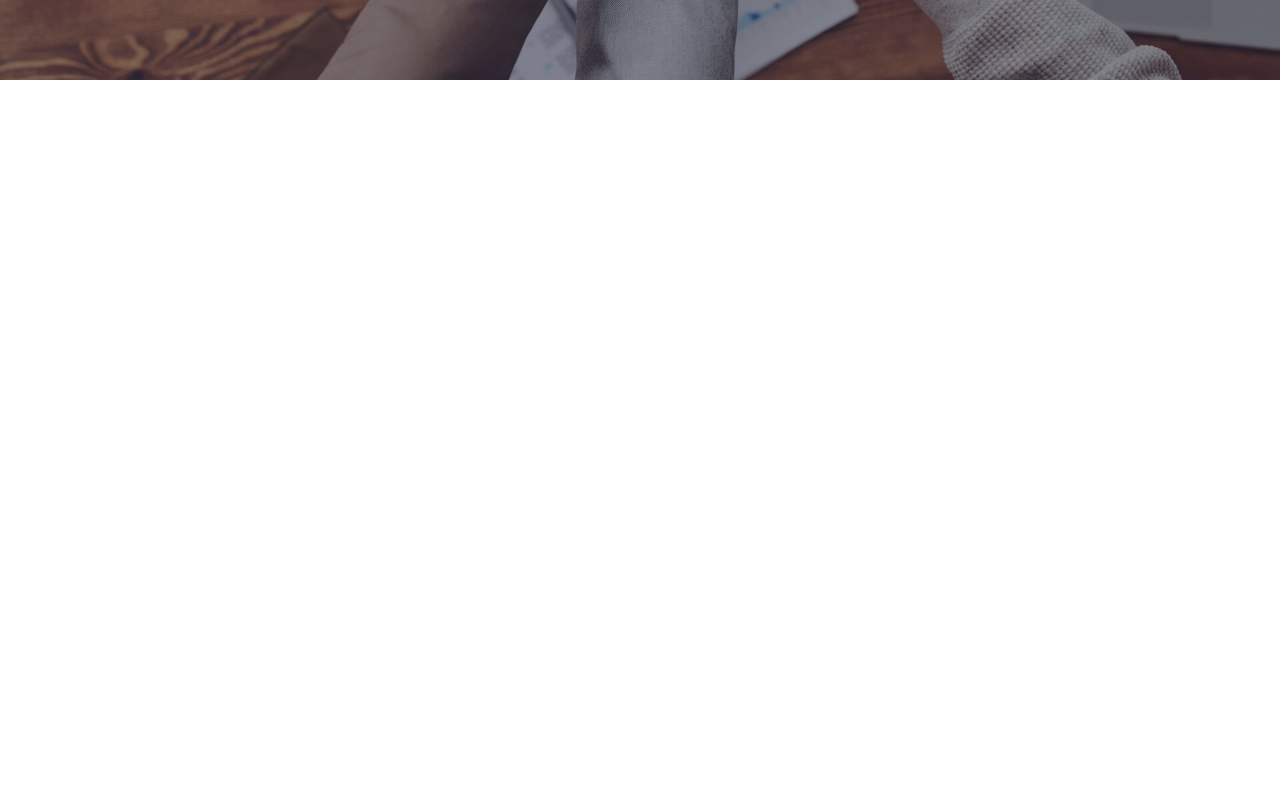
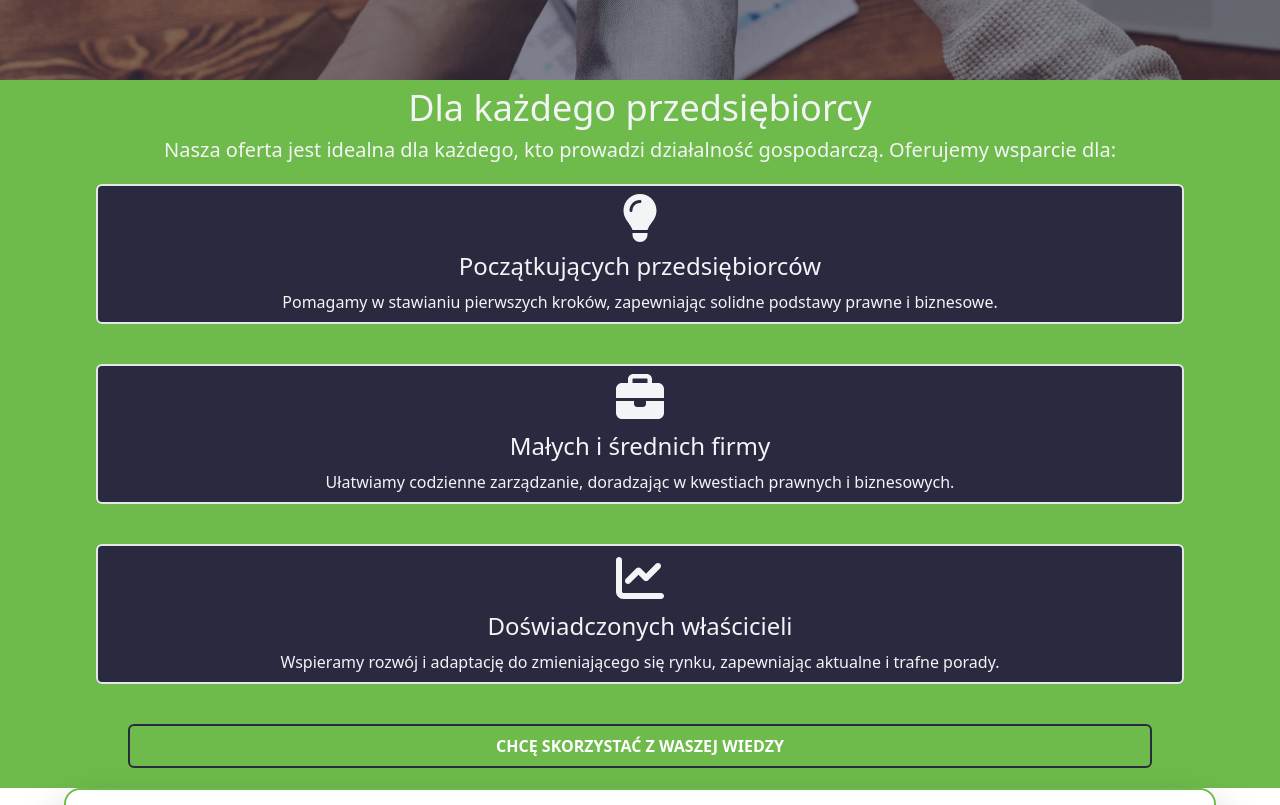
Before and after one commit to Solutionsby/e-counting, a React (Vite) app: page / in a window 1280 px wide. Shown: the part 680-1485 px from the top of the page. Built offline with nearby package versions, Linux system fonts and the light colour scheme.

Commit message:
Services Section

```diff
--- a/package.json
+++ b/package.json
@@ -10,6 +10,11 @@
     "preview": "vite preview"
   },
   "dependencies": {
+    "@fortawesome/fontawesome-svg-core": "^6.6.0",
+    "@fortawesome/free-brands-svg-icons": "^6.6.0",
+    "@fortawesome/free-regular-svg-icons": "^6.6.0",
+    "@fortawesome/free-solid-svg-icons": "^6.6.0",
+    "@fortawesome/react-fontawesome": "^0.2.2",
     "react": "^18.3.1",
     "react-dom": "^18.3.1",
     "react-transition-group": "^4.4.5"
--- a/src/App.tsx
+++ b/src/App.tsx
@@ -1,9 +1,11 @@
 import { useRef } from "react";
+import "./utils/fontAwsomeImport";
 import "./App.css";
 import { Header } from "./components/header/Header";
 import { ScrollPrvider } from "./ScrollProvider";
 import { Form } from "./components/form/Form";
 import { HeroSection } from "./components/hero/HeroSection";
+import { Services } from "./components/services/Services";
 
 function App() {
 	const formReference = useRef<HTMLDivElement>(null);
@@ -11,6 +13,7 @@ function App() {
 		<ScrollPrvider>
 			<Header formReference={formReference} />
 			<HeroSection />
+			<Services formReference={formReference} />
 			<Form formReference={formReference} />
 		</ScrollPrvider>
 	);
--- /dev/null
+++ b/src/components/button/Button.tsx
@@ -0,0 +1,26 @@
+import React from "react";
+import { useScrollToSection } from "../../utils/ScrollToSection";
+
+interface ButtonProps {
+	reference: React.RefObject<HTMLDivElement>;
+	className: string;
+	children: React.ReactNode;
+}
+
+export const Button: React.FC<ButtonProps> = ({
+	reference,
+	children,
+	className,
+}) => {
+	const scrollToSection = useScrollToSection();
+
+	const handleScrollToSection = () => {
+		scrollToSection(reference);
+	};
+
+	return (
+		<button className={className} onClick={handleScrollToSection}>
+			{children}
+		</button>
+	);
+};
--- a/src/components/form/form.tsx
+++ b/src/components/form/form.tsx
@@ -113,7 +113,7 @@ export const Form: React.FC<FormProps> = ({ formReference }) => {
 
 	return (
 		<div
-			className={`flex flex-col w-[90vw] border-primary border-2 mx-auto rounded-2xl justify-center items-center  shadow-secendary mt-[400vh] ${
+			className={`flex flex-col w-[90vw] border-primary border-2 mx-auto rounded-2xl justify-center items-center  shadow-secendary  ${
 				sended ? "shadow-none" : "shadow-2xl"
 			}`}
 			ref={formReference}>
--- a/src/components/header/Header.tsx
+++ b/src/components/header/Header.tsx
@@ -1,29 +1,23 @@
 import React from "react";
-import { useScrollToSection } from "../../utils/ScrollToSection";
 import { ScrollToTop } from "../../utils/scrollToTop";
+import { Button } from "../button/Button";
 
 interface HeaderProps {
 	formReference: React.RefObject<HTMLDivElement>;
 }
 
 export const Header: React.FC<HeaderProps> = ({ formReference }) => {
-	const scrollToSection = useScrollToSection();
-
-	const handleScrollToSection = () => {
-		scrollToSection(formReference);
-	};
-
 	return (
-		<div className="w-full fixed top-0 h-[10vh] shadow-md shadow-secendary flex items-center justify-around ">
+		<div className="w-full fixed top-0 h-[10vh] shadow-md shadow-secendary flex items-center justify-around bg-white">
 			<div
 				onClick={ScrollToTop}
 				style={{ backgroundImage: "url(./logo/logo-color.svg)" }}
 				className="h-1/2 w-[40%] bg-contain bg-no-repeat bg-center"></div>
-			<button
-				className="flex items-center justify-center w-auto h-auto p-2 bg-primary border-secendary border-2 rounded-md text-white font-bold hover:bg-white hover:text-primary transition duration-500"
-				onClick={handleScrollToSection}>
+			<Button
+				reference={formReference}
+				className="flex items-center justify-center w-auto h-auto p-2 bg-primary border-secendary border-2 rounded-md text-white font-bold hover:bg-white hover:text-primary transition duration-500">
 				Skontaktuj się
-			</button>
+			</Button>
 		</div>
 	);
 };
--- /dev/null
+++ b/src/components/services/Services.tsx
@@ -0,0 +1,43 @@
+import { FontAwesomeIcon } from "@fortawesome/react-fontawesome";
+import { IconProp } from "@fortawesome/fontawesome-svg-core";
+import { services } from "../../db/services.json";
+import { Button } from "../button/Button";
+
+interface ServProps {
+	icon: string;
+	title: string;
+	description: string;
+}
+interface ServicesProps {
+	formReference: React.RefObject<HTMLDivElement>;
+}
+
+export const Services: React.FC<ServicesProps> = ({ formReference }) => {
+	return (
+		<div className=" bg-primary text-complWhite h-auto w-full flex flex-col">
+			<div className="flex flex-col items-center">
+				<h1 className="text-4xl m-2 text-center">Dla każdego przedsiębiorcy</h1>
+				<p className="text-xl text-center ">
+					Nasza oferta jest idealna dla każdego, kto prowadzi działalność
+					gospodarczą. Oferujemy wsparcie dla:
+				</p>
+			</div>
+			<div className="flex flex-col items-center">
+				{services.map(({ icon, title, description }: ServProps, index) => (
+					<div
+						key={index}
+						className="w-[85%] flex  flex-col items-center p-2 border-2 rounded-md mt-5 mb-5 gap-2 bg-secendary">
+						<FontAwesomeIcon icon={icon as IconProp} className="text-5xl" />
+						<h1 className="text-2xl">{title}</h1>
+						<p className="w-[70%] text-center">{description}</p>
+					</div>
+				))}
+			</div>
+			<Button
+				reference={formReference}
+				className="flex items-center justify-center w-[80%] mx-auto h-auto p-2 m-5 bg-primary border-secendary border-2 rounded-md text-white font-bold hover:bg-white hover:text-primary transition duration-500">
+				CHCĘ SKORZYSTAĆ Z WASZEJ WIEDZY
+			</Button>
+		</div>
+	);
+};
--- /dev/null
+++ b/src/db/services.json
@@ -0,0 +1,19 @@
+{
+    "services":[
+        {
+            "title":"Początkujących przedsiębiorców",
+            "description":"Pomagamy w stawianiu pierwszych kroków, zapewniając solidne podstawy prawne i biznesowe.",
+            "icon":"fa-solid fa-lightbulb"
+        },
+        {
+            "title":"Małych i średnich firmy",
+            "description":"Ułatwiamy codzienne zarządzanie, doradzając w kwestiach prawnych i biznesowych.",
+             "icon":"fa-solid fa-briefcase"
+        },
+        {
+            "title":"Doświadczonych właścicieli",
+            "description":"Wspieramy rozwój i adaptację do zmieniającego się rynku, zapewniając aktualne i trafne porady.",
+            "icon":"fa-solid fa-chart-line"
+        }
+    ]
+}
--- /dev/null
+++ b/src/utils/fontAwsomeImport.tsx
@@ -0,0 +1,8 @@
+import { library } from "@fortawesome/fontawesome-svg-core";
+import {
+	faLightbulb,
+	faBriefcase,
+	faChartLine,
+} from "@fortawesome/free-solid-svg-icons";
+
+library.add(faLightbulb, faBriefcase, faChartLine);
```
Also changed, not shown: 1 other file (tests, documents, lock files or other folders).
